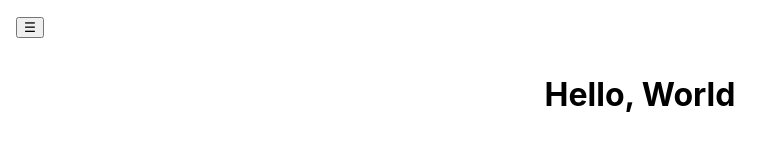
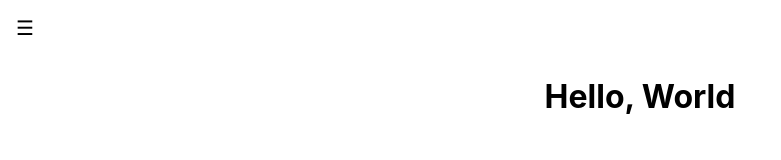
Before and after one commit to hankumin/website, a React (Create React App) app: page / in a window 1280 px wide. Shown: the top 160 px of the page, without its empty margins (0-781 px from the left). Built offline with nearby package versions, Linux system fonts and the light colour scheme.

Commit message:
Exit btn and style changes for nav bar

```diff
--- a/src/components/NavBar/NavBar.css
+++ b/src/components/NavBar/NavBar.css
@@ -6,9 +6,10 @@ div.NavBar {
     left: 0px;
     background-color: #111;
     overflow-x: hidden;
-    padding-top: 60px;
+    padding-top: 17px;
     transition: 0.5s;
     opacity: 80%;
+    text-align: left;
 }
 
 div.NavBarToggleDiv{
@@ -18,12 +19,33 @@ div.NavBarToggleDiv{
 
 }
 
+button.NavBarToggleDiv{
+    padding: 0;
+    border: none;
+    background: none;
+    font-size: 20px;
+    text-align: left;
+}
+
+button.NavBarCloseDiv{
+    color: white;
+    background-color: #111;
+    padding: 0;
+    border: none;
+    margin-left: 17px;
+    font-size: 20px;
+
+}
+
 ul.NavBar{
     list-style-position: inside;
     list-style-type: none;
-    text-align: left;
     font-size: 30px;
     font-weight: 500;
+}
+
+li.NavBar{
+    margin-bottom: 20px;
 }
 
 .NavLinkInactive{
--- a/src/components/NavBar/NavBar.js
+++ b/src/components/NavBar/NavBar.js
@@ -15,12 +15,19 @@ class NavBar extends React.Component{
 
         this.handleClick = this.handleClick.bind(this);
         this.checkRenderSlideIn = this.checkRenderSlideIn.bind(this)
+        this.closeSlideIn = this.closeSlideIn.bind(this);
     }
 
     handleClick(){
         this.setState(prevState => ({
             sideBarRender: !prevState.sideBarRender,
         }));
+    }
+
+    closeSlideIn(){
+        this.setState({
+            sideBarRender: false
+        })
     }
 
     checkRenderSlideIn( renderFlag){
@@ -35,7 +42,7 @@ class NavBar extends React.Component{
     render(){
         const listOfLinks = []
         this.state.NavigationLinks.forEach((element,index) => {
-            listOfLinks.push(<li key={index}>
+            listOfLinks.push(<li className="NavBar" key={index}>
                 <NavLink className="NavLinkInactive" to ={element.path}>
                     {element.link}
                 </NavLink>
@@ -46,13 +53,16 @@ class NavBar extends React.Component{
 
         return(
             <div>
-            <div className = "NavBar"  style={{width: marginVal}}>
+                <div className = "NavBar" style={{width: marginVal}}>
+                    <div>
+                        <button className="NavBarCloseDiv" onClick={this.closeSlideIn}>&#10006;</button>
+                    </div>
                     <ul className="NavBar">
                         {listOfLinks}
                     </ul>
                 </div>
                 <div className = "NavBarToggleDiv" style={{marginLeft: marginVal}}>
-                <button onClick = {this.handleClick}>☰</button>
+                    <button className="NavBarToggleDiv" onClick  = {this.handleClick}>☰</button>
                 </div>
             </div>
         )
```
Lines whose indentation alone changed are shown as unchanged.
